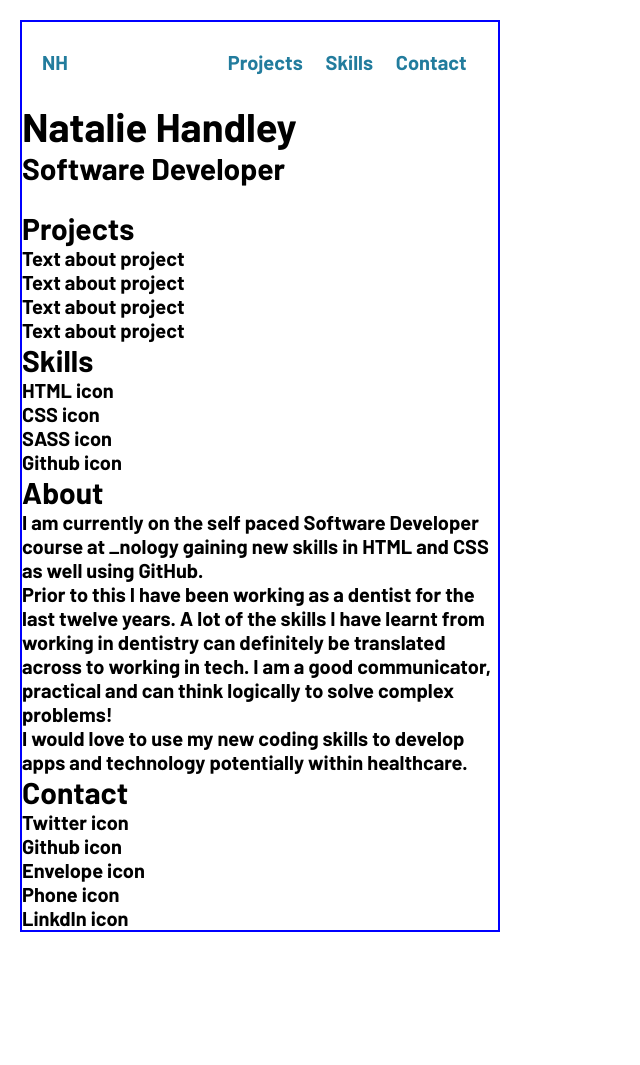
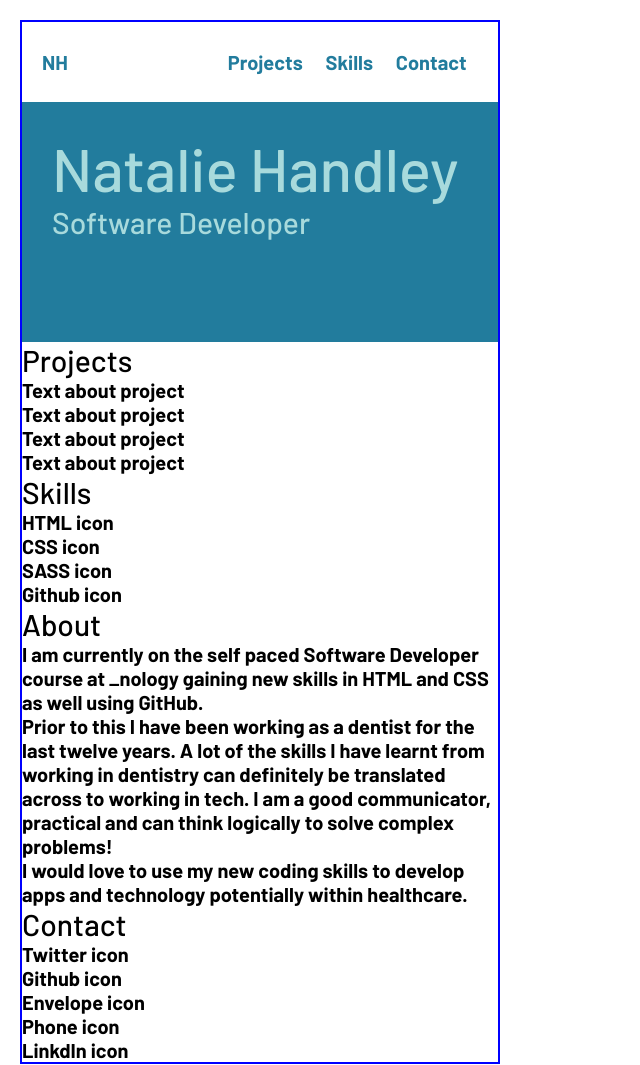
Before and after one commit to nataliehandley/portfolio, a plain HTML site: page index.html in a window 1280 px wide. Shown: the whole page, without its empty margins (0-640 px from the left). Before the commit the page ends 952 px from the top, so only its background shows below. Drawn offline with Linux system fonts and the light colour scheme.

Commit message:
styled hero box

```diff
--- a/style.css
+++ b/style.css
@@ -32,3 +32,17 @@ li:hover {
   border-bottom: 3px solid #e93b92;
   margin-bottom: -3px;
 }
+.hero {
+  background-color: #227c9d;
+  height: 30vh;
+  color: #a8dadc;
+  font-weight: 400;
+  padding: 30px;
+}
+h1,
+h2 {
+  font-weight: 500;
+}
+h1 {
+  font-size: 60px;
+}
```
